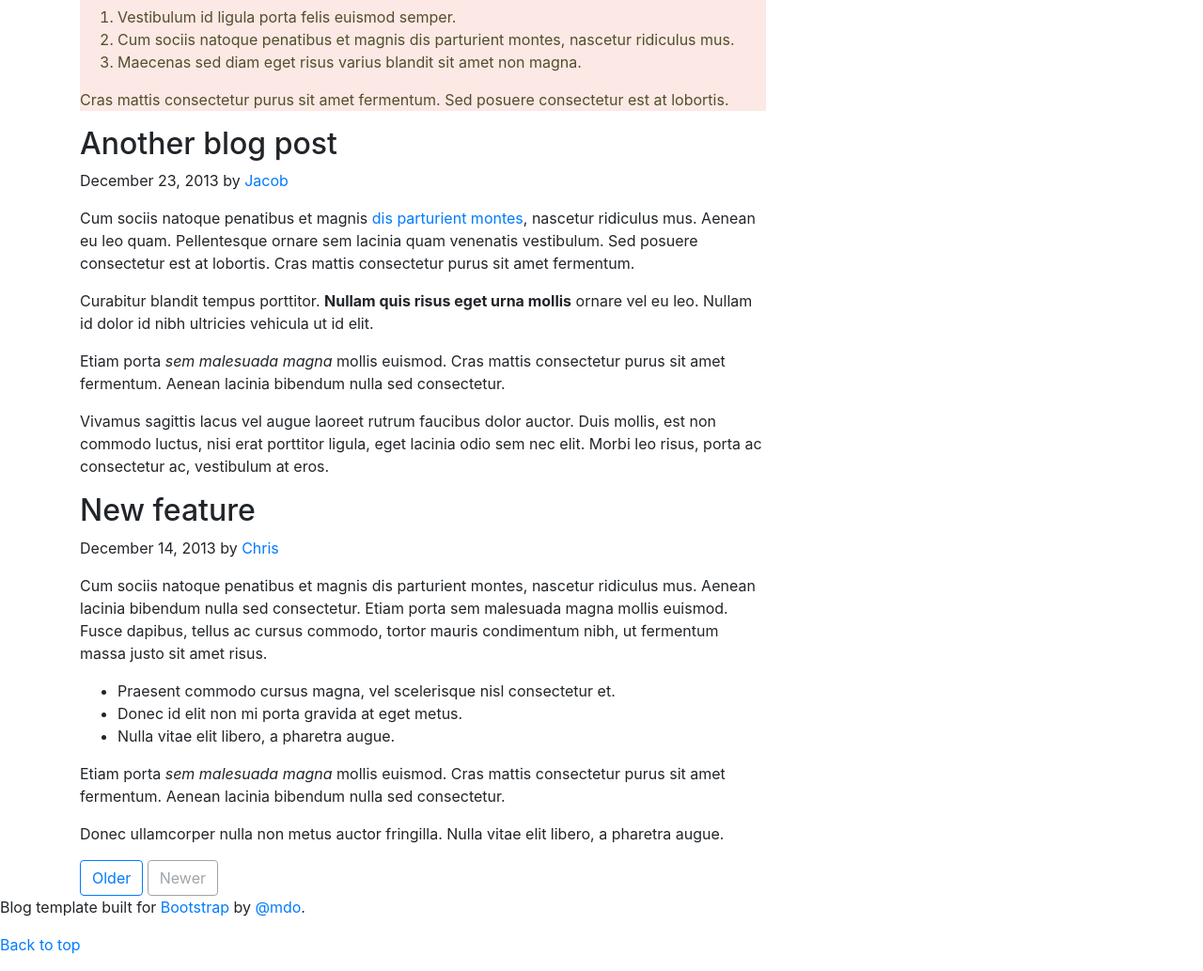
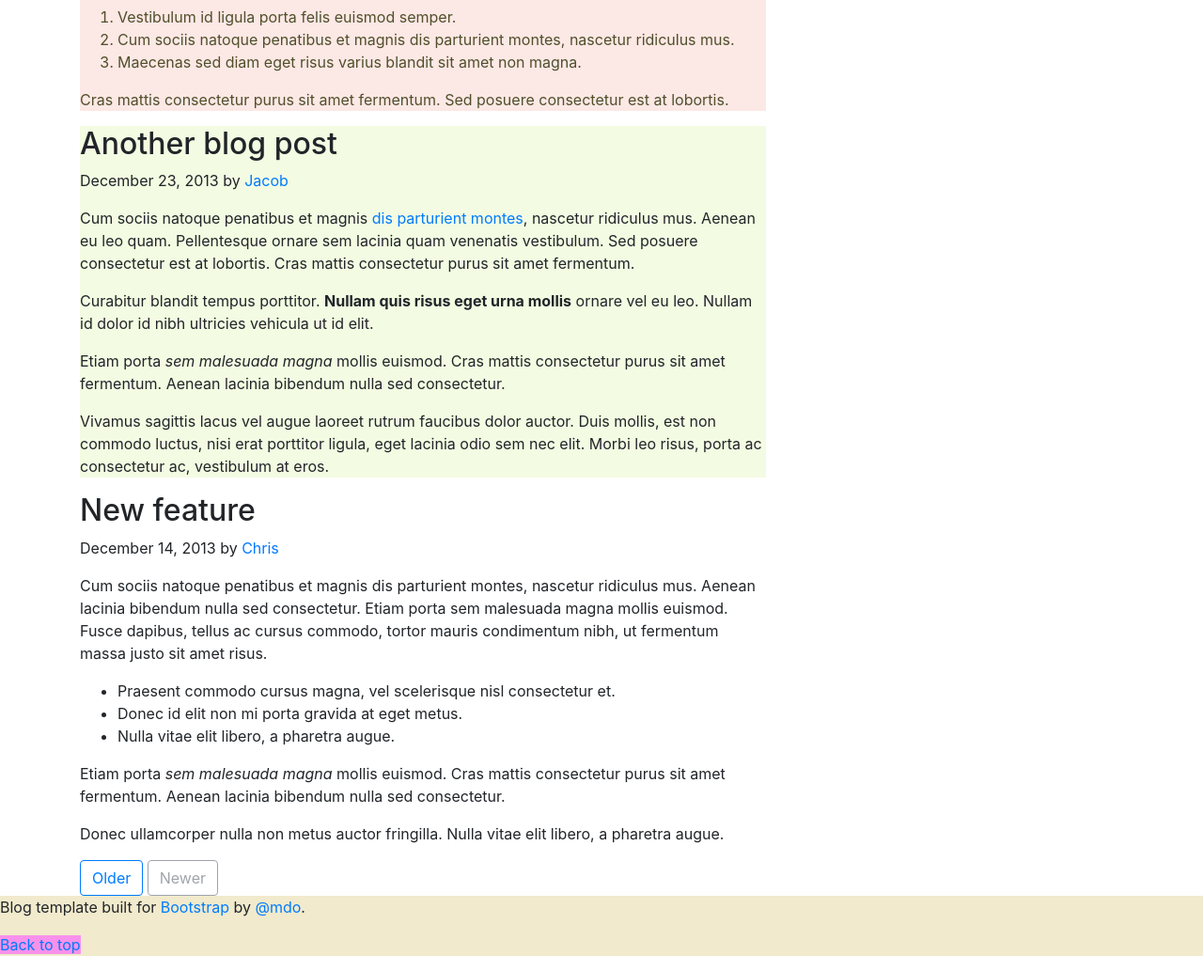
Before and after one commit to ingrid-oncken/M2D7_APR21, a plain HTML site: page index.html in a window 1280 px wide. Shown: the part 1900-2933 px from the top of the page at 94% size. Drawn offline with nearby package versions, Linux system fonts and the light colour scheme.

Commit message:
Update index.html

```diff
--- a/index.html
+++ b/index.html
@@ -104,8 +104,20 @@
       }
 
       /* EX8) Write a selector to target the second post author */
-      main blog-main .blog-post:nth-of-type() {
-        background-color: #d8f1a0;
+      /* div + div.blog-post:first-of-type */
+      .blog-post:nth-child(3) {
+        background-color: #d7f1a04d;
+      }
+
+      /* EX9) Write a selector to target the "back to top" link
+      #### EXTRA Try doing it without targeting the footer element directly */
+      .blog-footer p:last-child a {
+        background-color: rgb(248, 145, 235);
+      }
+
+      /* EX10) Write a selector to target the footer */
+      .blog-footer {
+        background-color: rgba(222, 206, 135, 0.425);
       }
     </style>
     <link
@@ -492,6 +504,11 @@
         EX19) Write a function and attach it to the "Older" button, to remove the last Blog Post
         EX20) Write an alert with the name of the author every time the user hover with the mouse over an author name
     */
+      // EX11) Write a function to add a new link into the navbar
+      const addLink = function(link) {
+        const grab
+
+      }
     </script>
   </body>
 </html>
```
